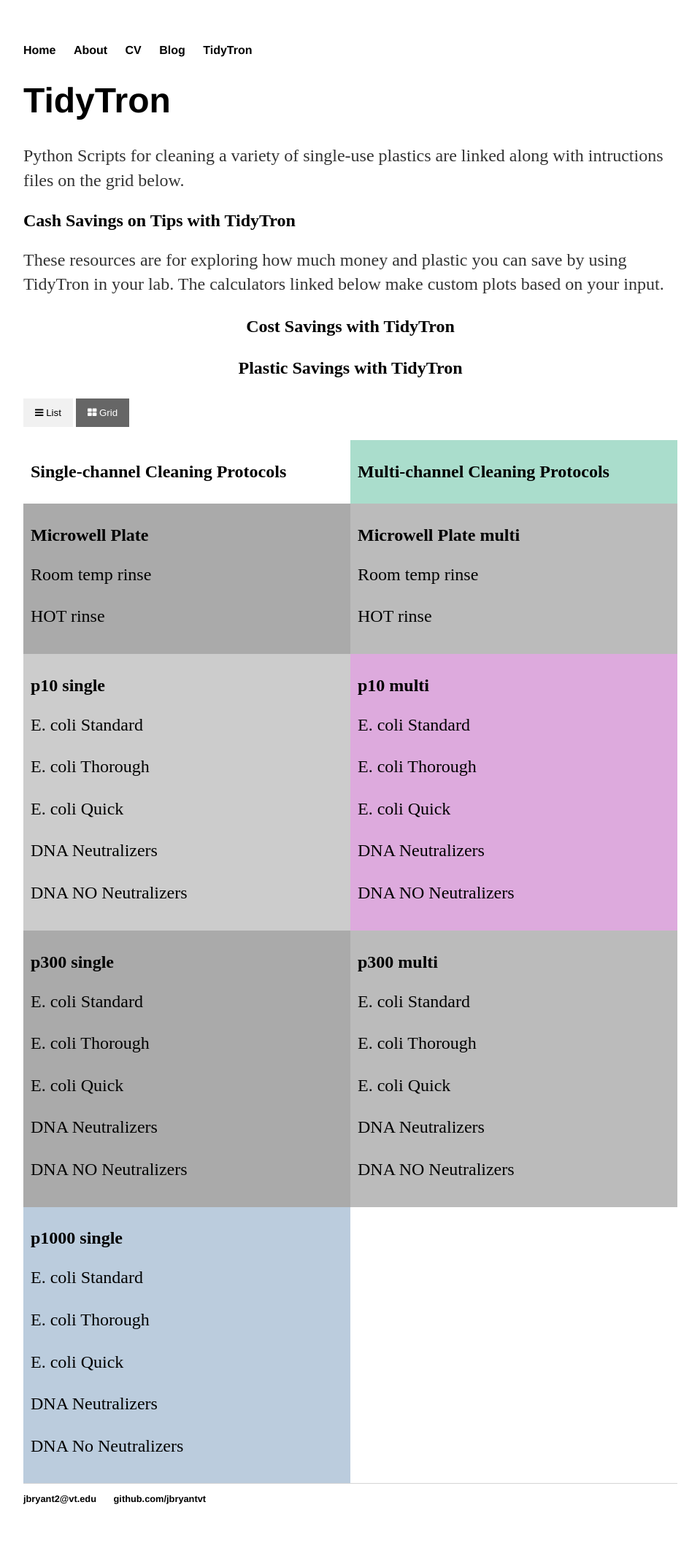
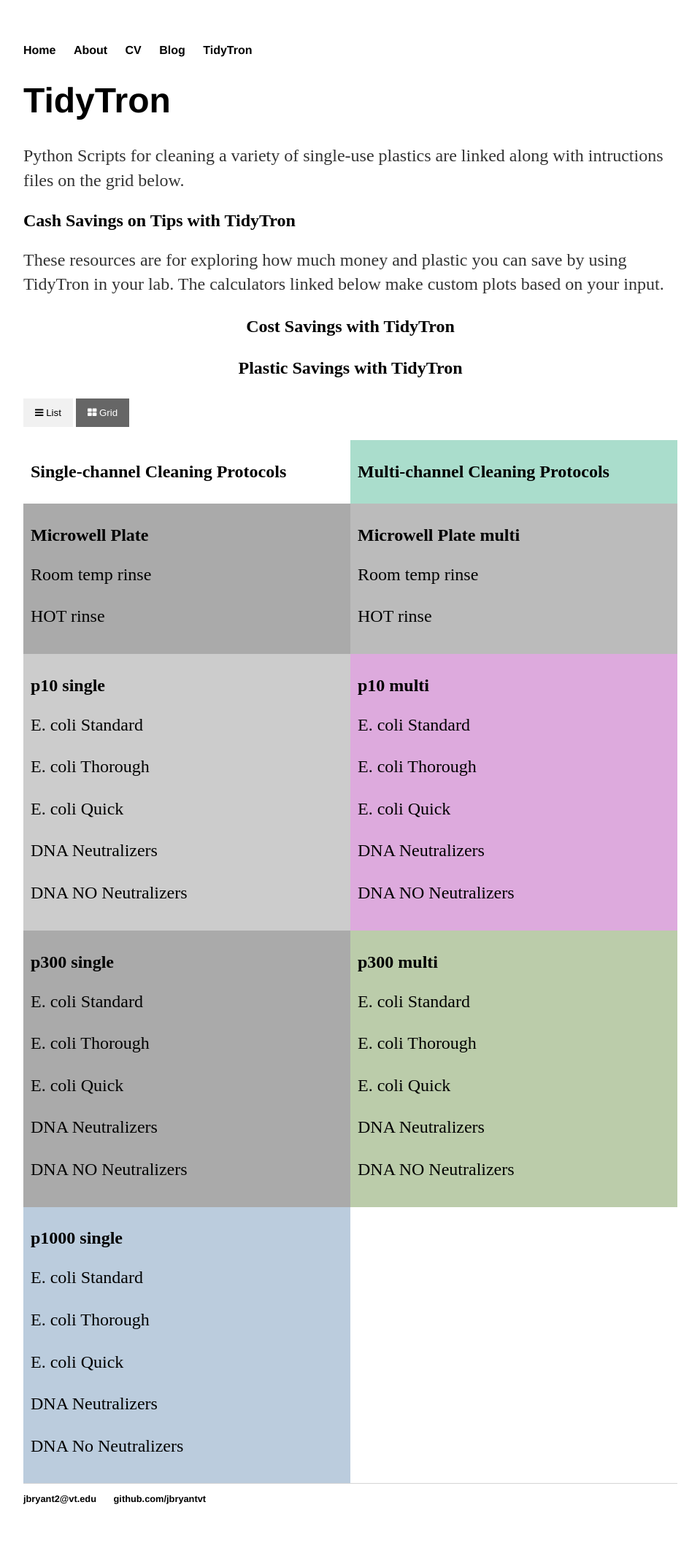
Before and after one commit to jbryantvt/jbryantvt.github.io, a Jekyll site: the page built from TidyTron/index.html, in a window 1280 px wide. Shown: the whole page at 73% size, without its empty margins (160-1119 px from the left). Built offline with Jekyll 4.4.1, drawn with Linux system fonts in a browser that asks for light colours.

Commit message:
Update index.html

```diff
--- a/TidyTron/index.html
+++ b/TidyTron/index.html
@@ -139,7 +139,7 @@
     <p><a href="https://minhaskamal.github.io/DownGit/#/home?url=https://github.com/PlantSynBioLab/TidyTron/blob/main/scripts/p300/p300_DNAclean_no_neuts.py"download="file">DNA NO Neutralizers</a></p>
   </div>
 
-  <div class="column" style="background-color:#bbb;">
+  <div class="column" style="background-color:#bca;">
     <h2>p300 multi</h2>
     <p><a href="https://minhaskamal.github.io/DownGit/#/home?url=https://github.com/PlantSynBioLab/TidyTron/blob/main/scripts/p300/p300_Ecoliclean_1-2-1_multichan.py"download="file">E. coli Standard</a></p>
     <p><a href="https://minhaskamal.github.io/DownGit/#/home?url=https://github.com/PlantSynBioLab/TidyTron/blob/main/scripts/p300/p300_Ecoliclean_3-3-3_multichan.py"download="file">E. coli Thorough</a></p>
```
